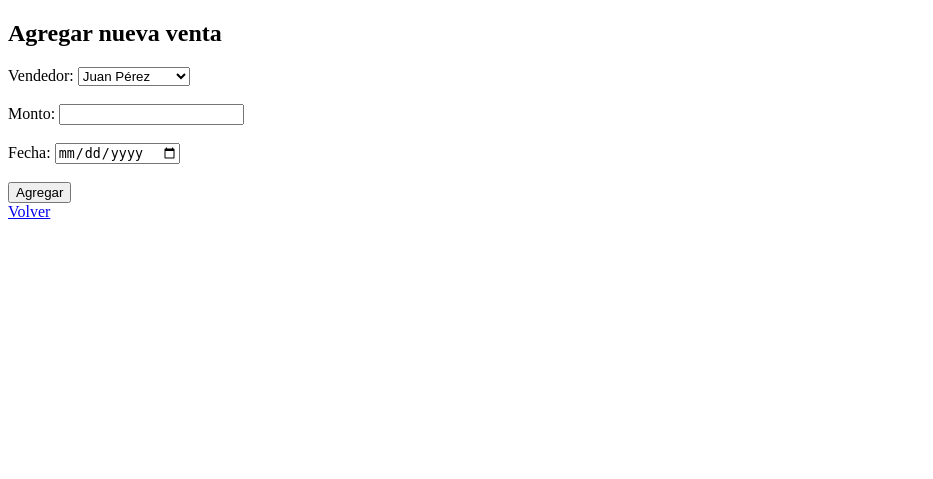
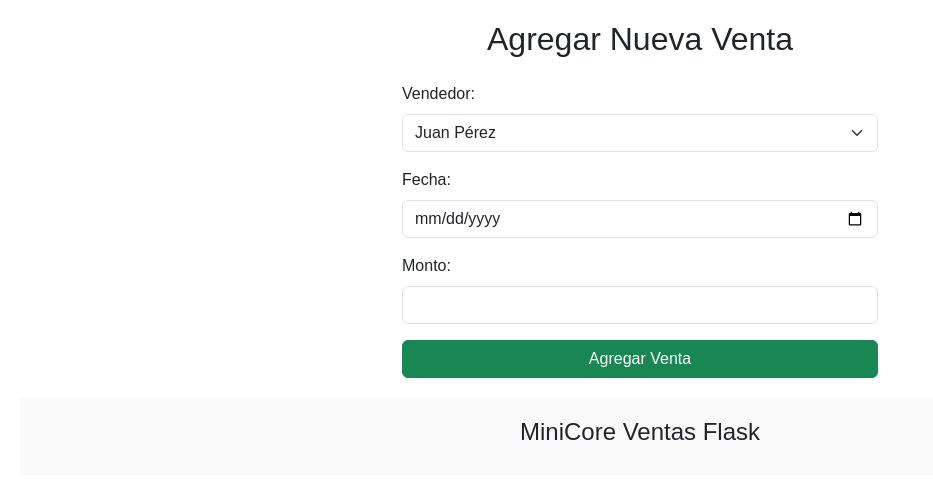
Before and after one commit to Dilan-Herrera/minicore_flask, a Flask app: page /agregar_venta in a window 1280 px wide. Shown: the top 479 px of the page, without its empty margins (0-933 px from the left). Run offline with Flask 3, Linux system fonts and the light colour scheme.

Commit message:
FIX THE LAST ERROS

```diff
--- a/controllers/ventas_controller.py
+++ b/controllers/ventas_controller.py
@@ -4,6 +4,7 @@
 from models import db
 from sqlalchemy.sql import func
 from datetime import datetime, date
+from flask import flash
 
 # Función para calcular comisión según total de ventas
 def calcular_comision(total):
@@ -18,7 +19,7 @@
     else:
         return 0
 
-# Insertar datos de prueba (con fechas como objetos date)
+# Insertar datos de prueba
 def insertar_datos_de_prueba():
     if Usuario.query.count() == 0:
         usuarios = [
@@ -94,9 +95,11 @@
     idusuario = int(request.form.get('idusuario'))
     monto = float(request.form.get('monto'))
     fecha_str = request.form.get('fecha')
-    fecha = datetime.strptime(fecha_str, "%Y-%m-%d").date()  # <-- aquí convertimos a date
+    fecha = datetime.strptime(fecha_str, "%Y-%m-%d").date()
 
     nueva_venta = Venta(idusuario=idusuario, monto=monto, fecha=fecha)
     db.session.add(nueva_venta)
     db.session.commit()
-    return redirect(url_for('home'))
+    db.session.commit()
+    flash("Venta agregada correctamente", "success")
+    return redirect(url_for('mostrar_formulario_busqueda'))
--- a/templates/agregar_venta.html
+++ b/templates/agregar_venta.html
@@ -2,22 +2,38 @@
 <html>
 <head>
     <title>Agregar Venta</title>
+    <link href="https://cdn.jsdelivr.net/npm/bootstrap@5.3.0-alpha3/dist/css/bootstrap.min.css" rel="stylesheet">
+    <style>
+        body { font-family: Arial, sans-serif; margin: 20px; }
+        .container { max-width: 500px; margin: 0 auto; }
+        footer { background-color: #f9f9f9; padding: 20px; text-align: center; margin-top: 20px; }
+    </style>
 </head>
 <body>
-<h2>Agregar nueva venta</h2>
-<form method="POST" action="/agregar_venta_post">
-    <label>Vendedor:</label>
-    <select name="idusuario">
-        {% for u in usuarios %}
-            <option value="{{ u.idusuarios }}">{{ u.nombre }} {{ u.apellido }}</option>
-        {% endfor %}
-    </select><br><br>
-    <label>Monto:</label>
-    <input type="number" step="0.01" name="monto" required><br><br>
-    <label>Fecha:</label>
-    <input type="date" name="fecha" required><br><br>
-    <input type="submit" value="Agregar">
-</form>
-<a href="/">Volver</a>
+    <div class="container">
+        <h2 class="text-center mb-4">Agregar Nueva Venta</h2>
+        <form method="POST" action="/agregar_venta_post">
+            <div class="mb-3">
+                <label for="idusuario" class="form-label">Vendedor:</label>
+                <select class="form-select" id="idusuario" name="idusuario" required>
+                    {% for u in usuarios %}
+                        <option value="{{ u.idusuarios }}">{{ u.nombre }} {{ u.apellido }}</option>
+                    {% endfor %}
+                </select>
+            </div>
+            <div class="mb-3">
+                <label for="fecha" class="form-label">Fecha:</label>
+                <input type="date" class="form-control" id="fecha" name="fecha" required>
+            </div>
+            <div class="mb-3">
+                <label for="monto" class="form-label">Monto:</label>
+                <input type="number" step="0.01" class="form-control" id="monto" name="monto" required>
+            </div>
+            <button type="submit" class="btn btn-success w-100">Agregar Venta</button>
+        </form>
+    </div>
+    <footer>
+        <h4>MiniCore Ventas Flask</h4>
+    </footer>
 </body>
 </html>
--- a/templates/formulario_busqueda.html
+++ b/templates/formulario_busqueda.html
@@ -67,7 +67,7 @@
     </div>
 
     <footer>
-        <h5>Tu Nombre / Mini Core Ventas Flask</h5>
+        <h5>Dilan Herrera / Mini Core Ventas Flask</h5>
     </footer>
 </body>
 </html>
```
